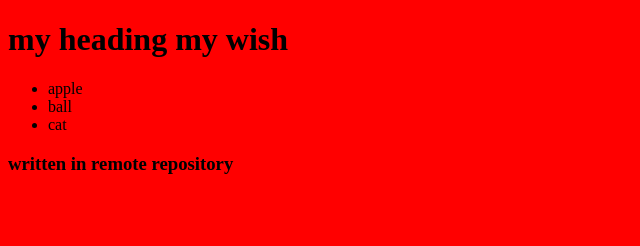
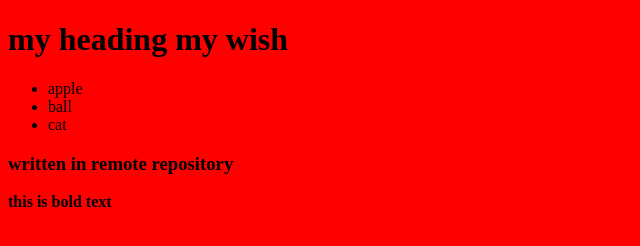
Before and after one commit to yash-166/rgukt, a plain HTML site: page index.html in a window 1280 px wide. Shown: the whole page, without its empty margins (0-640 px from the left). Drawn offline with Linux system fonts and the light colour scheme.

Commit message:
Update index.html
bold text added

```diff
--- a/index.html
+++ b/index.html
@@ -14,5 +14,6 @@
             <li>cat</li>
         </ul>
     <h3>written in remote repository</h3>
+    <b>this is bold text</b>
 </body>
 </html>
```
